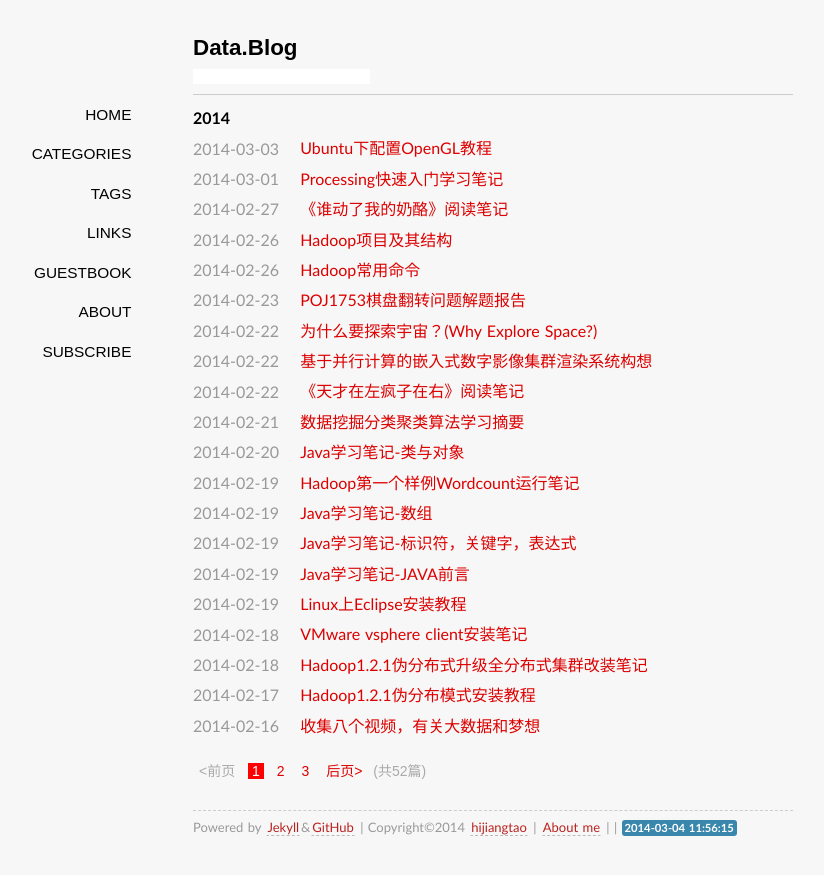
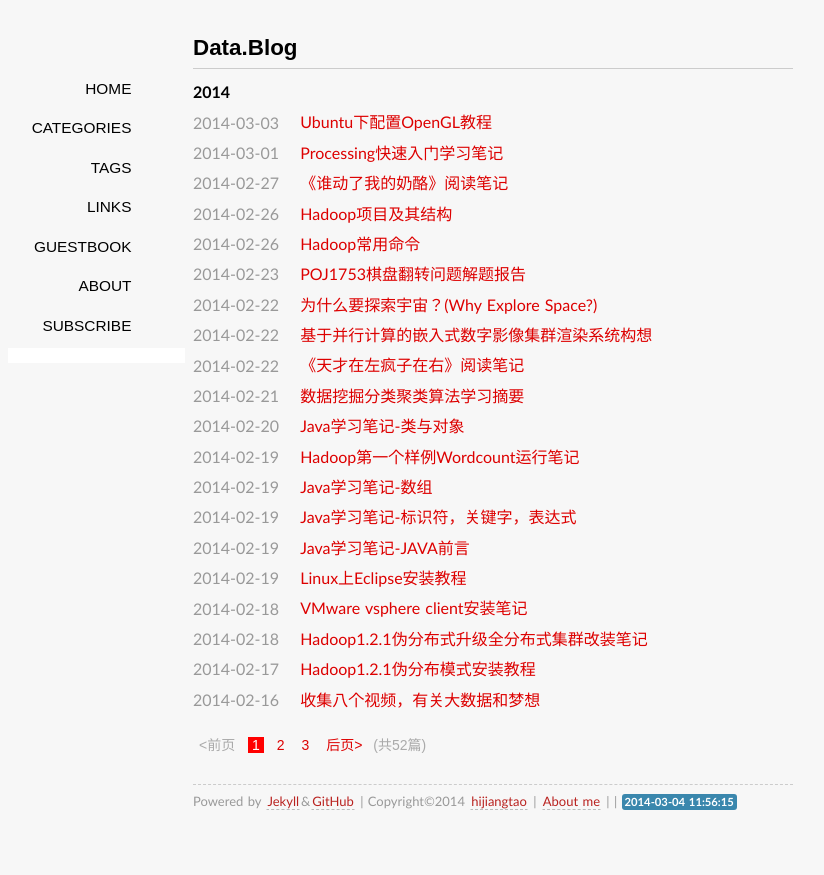
Before and after one commit to jessica0530/hijiangtao.github.io, a Jekyll site: the page built from index.html, in a window 1280 px wide. Shown: the top 875 px of the page, without its empty margins (147-971 px from the left). Built offline with Jekyll 4.4.1, drawn with Linux system fonts in a browser that asks for light colours; some web fonts are replaced; Markdown is read by kramdown in place of the engine named in the settings; the list of posts is cut into pages by our own code; comment, search, counter and statistics services are not loaded.

Commit message:
Update default.html

```diff
--- a/_layouts/default.html
+++ b/_layouts/default.html
@@ -42,11 +42,21 @@
     <div id="container">
       <div id="main" role="main">
         <header>
-        <h1>{{ page.title }}
+        <h1>{{ page.title }}</h1>
 
+        </header>
+        <nav><!--Define the Navigation links-->
+        <span><a title="网站首页" class="" href="/">HOME</a></span>
+        <span><a title="文章分类" class="" href="/categories/">CATEGORIES</a></span>
+        <span><a title="标签索引" class="" href="/tags/">TAGS</a></span>
+        <span><a title="友情链接" class="" href="/links/">LINKS</a></span>
+        <span><a title="留言版" class="" href="/guestbook/">GUESTBOOK</a></span>
+        <span><a title="关于作者" class="" href="/about/">ABOUT</a></span>
+        <span><a title="RSS订阅" class="" href="/feed/" target="_blank">SUBSCRIBE</a></span>
+        <span>
           <form>
           <input type="text" id="st-search-input" class="st-search-input" />
-        </form></h1>
+          </form>
 
           <script type="text/javascript">
           var Swiftype = window.Swiftype || {};
@@ -61,15 +71,7 @@
               entry.parentNode.insertBefore(script, entry);
             }());
           </script>
-        </header>
-        <nav><!--Define the Navigation links-->
-        <span><a title="网站首页" class="" href="/">HOME</a></span>
-        <span><a title="文章分类" class="" href="/categories/">CATEGORIES</a></span>
-        <span><a title="标签索引" class="" href="/tags/">TAGS</a></span>
-        <span><a title="友情链接" class="" href="/links/">LINKS</a></span>
-        <span><a title="留言版" class="" href="/guestbook/">GUESTBOOK</a></span>
-        <span><a title="关于作者" class="" href="/about/">ABOUT</a></span>
-        <span><a title="RSS订阅" class="" href="/feed/" target="_blank">SUBSCRIBE</a></span>
+        </span>
         </nav>
         <article class="content">
         <!-- Place this div where you would like the results to be displayed. -->
```
Lines whose indentation alone changed are shown as unchanged.
